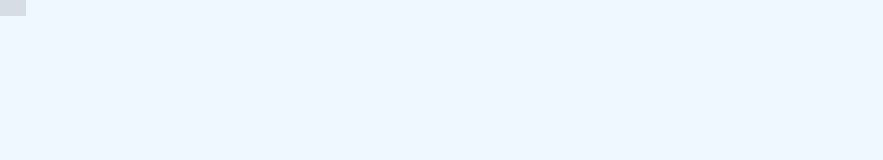
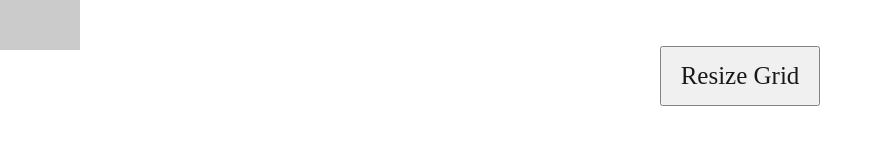
Before and after one commit to rewthex/etch-a-sketch, a plain HTML site: page index.html in a window 1280 px wide. Shown: the whole page, without its empty margins (0-883 px from the left). Drawn offline with Linux system fonts and the light colour scheme.

Commit message:
Added function to remove grid

```diff
--- a/index.html
+++ b/index.html
@@ -8,6 +8,9 @@
     <script src="script.js" defer></script>
 </head>
 <body>
+    <div class="controls">
+        <button class="resize">Resize Grid</button>
+    </div>
     <div class="container">
 
     </div>
--- a/script.js
+++ b/script.js
@@ -1,10 +1,12 @@
 const tileContainer = document.querySelector(".container");
-let tileCount = 50;
+const resizeButton = document.querySelector(".resize");
+
+let tileLength = 16;
 
 const createTiles = () => {
-	const tileHeight = window.innerHeight / tileCount;
-	const tileWidth = window.innerWidth / tileCount;
-	for (let i = 1; i <= tileCount * tileCount; i++) {
+	const tileHeight = window.innerHeight / tileLength;
+	const tileWidth = window.innerWidth / tileLength;
+	for (let i = 1; i <= tileLength * tileLength; i++) {
 		const tile = document.createElement("div");
 		tile.classList.add("tile");
 		tile.style.width = `${tileWidth}px`;
@@ -15,8 +17,8 @@ const createTiles = () => {
 };
 
 const resizeTiles = () => {
-	const tileHeight = window.innerHeight / tileCount;
-	const tileWidth = window.innerWidth / tileCount;
+	const tileHeight = window.innerHeight / tileLength;
+	const tileWidth = window.innerWidth / tileLength;
 	const tiles = document.querySelectorAll(".tile");
 	tiles.forEach((tile) => {
 		tile.style.width = `${tileWidth}px`;
@@ -24,11 +26,27 @@ const resizeTiles = () => {
 	});
 };
 
+const removeGrid = () => {
+	while (tileContainer.firstChild) {
+		tileContainer.removeChild(tileContainer.lastChild);
+	}
+};
+
+const resizeGrid = () => {
+	// let newGridSize = prompt("What would you like to change grid length to?")
+	// if (typeof newGridSize !== "number" || (newGridSize < 1 || newGridSize > 100)) {
+	// 	resizeGrid();
+	// }
+	// tileLength = newGridSize
+	// createTiles();
+};
+
 const alterTile = (e) => {
 	const tileStyle = e.target.style;
-	tileStyle.opacity -= "-0.1";
+	tileStyle.opacity -= "-0.2";
 };
 
-createTiles();
+resizeButton.addEventListener("click", removeGrid);
 
+window.onload = createTiles;
 window.onresize = resizeTiles;
--- a/style.css
+++ b/style.css
@@ -42,17 +42,33 @@ h6 {
 	isolation: isolate;
 }
 
+.controls {
+	display: flex;
+	width: 200px;
+	height: 100px;
+	position: absolute;
+
+	z-index: 1;
+	margin-left: 50%;
+	margin-top: 2%;
+	opacity: 90%;
+}
+
+.resize {
+	flex: 1;
+	font-size: 25px;
+	margin: 20px;
+}
+
 .container {
 	width: 100%;
 	height: 100vh;
 	margin: auto;
-    background-color: aliceblue;
 	display: flex;
 	flex-wrap: wrap;
 	align-content: stretch;
 	align-items: stretch;
 	justify-content: stretch;
-
 }
 
 .tile {
```
Lines whose indentation alone changed are shown as unchanged.
